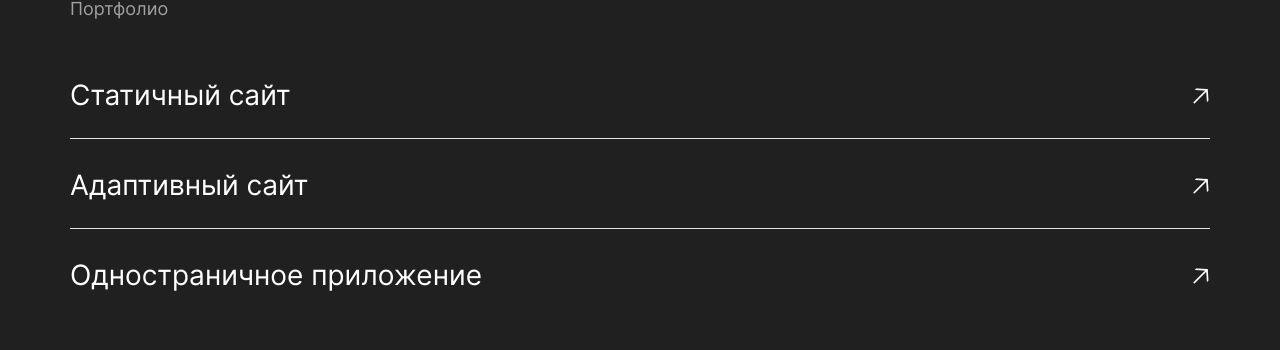
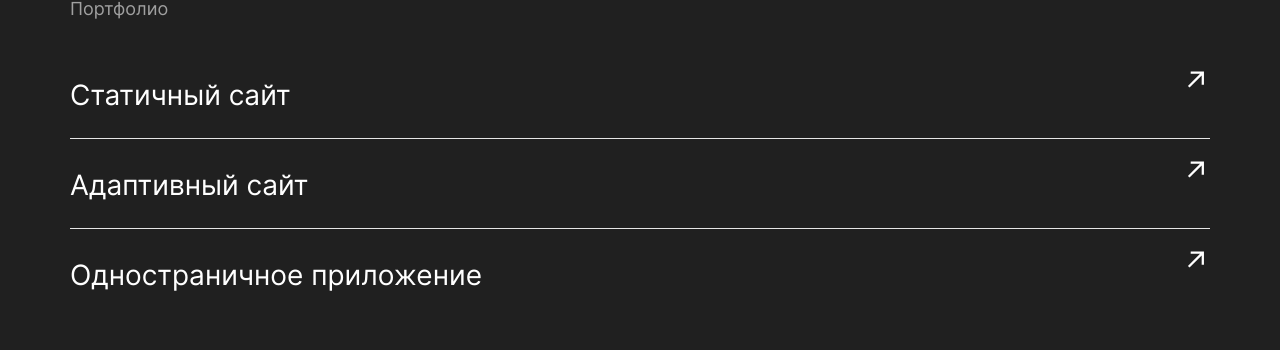
Before and after one commit to ElenaMaslovskaya/movies-explorer-frontend, a React (Create React App) app: page / in a window 1280 px wide. Shown: the part 2473-2823 px from the top of the page. Built offline with nearby package versions, Linux system fonts and the light colour scheme.

Commit message:
исправление ошибок после 1 ревью

```diff
--- a/public/index.html
+++ b/public/index.html
@@ -1,5 +1,5 @@
 <!DOCTYPE html>
-<html lang="en">
+<html lang="ru">
   <head>
     <meta charset="utf-8" />
     <meta name="viewport" content="width=device-width, initial-scale=1" />
--- a/src/components/Login/Login.js
+++ b/src/components/Login/Login.js
@@ -39,6 +39,7 @@ export default function Login() {
                   name='login-password'
                   placeholder='Password'
                   autoComplete='off'
+                  minLength='8'
                   required
                />
                <span className='form-login__error'></span>
--- a/src/components/Portfolio/Portfolio.css
+++ b/src/components/Portfolio/Portfolio.css
@@ -45,6 +45,11 @@
    transition: 0.4s;
 }
 
+.portfolio__arrow-icon {
+   width: 12px;
+   height: 18px;
+}
+
 @media screen and (min-width: 768px) {
    .portfolio {
       padding: 0px 50px;
@@ -62,6 +67,11 @@
       line-height: 50px;
       letter-spacing: -0.04em;
    }
+
+   .portfolio__arrow-icon {
+      width: 28px;
+      height: 18px;
+   }
 }
 
 @media screen and (min-width: 1280px) {
--- a/src/components/Portfolio/Portfolio.js
+++ b/src/components/Portfolio/Portfolio.js
@@ -1,4 +1,5 @@
 import './Portfolio.css';
+import arrow from '../../images/arrow.svg';
 
 export default function Portfolio() {
    return (
@@ -8,19 +9,19 @@ export default function Portfolio() {
             <li className='portfolio__site'>
                <a className='portfolio__link' target='_blank' rel='noreferrer' href='https://github.com/ElenaMaslovskaya/how-to-learn'>
                   Статичный сайт
-                  <span>&#129125;</span>
+                  <img className='portfolio__arrow-icon' alt='arrow' src={arrow} />
                </a>
             </li>
             <li className='portfolio__site'>
                <a className='portfolio__link' target='_blank' rel='noreferrer' href='https://github.com/ElenaMaslovskaya/russian-travel'>
                   Адаптивный сайт
-                  <span>&#129125;</span>
+                  <img className='portfolio__arrow-icon' alt='arrow' src={arrow} />
                </a>
             </li>
             <li className='portfolio__site'>
                <a className='portfolio__link' target='_blank' rel='noreferrer' href='https://github.com/ElenaMaslovskaya/react-mesto-api-full'>
                   Одностраничное приложение
-                  <span>&#129125;</span>
+                  <img className='portfolio__arrow-icon' alt='arrow' src={arrow} />
                </a>
             </li>
          </ul>
--- a/src/components/Profile/Profile.js
+++ b/src/components/Profile/Profile.js
@@ -22,6 +22,8 @@ export default function Profile() {
                      name='profile-name'
                      placeholder='Елена'
                      autoComplete='off'
+                     minLength='2'
+                     maxLength='30'
                      required
                   />
                </div>
--- a/src/components/Register/Register.js
+++ b/src/components/Register/Register.js
@@ -24,6 +24,8 @@ export default function Register() {
                   name='user-name'
                   placeholder='Name'
                   autoComplete='off'
+                  minLength='2'
+                  maxLength='30'
                   required
                />
                <span className='form-register__error'></span>
@@ -55,6 +57,7 @@ export default function Register() {
                   name='register-password'
                   placeholder='Password'
                   autoComplete='off'
+                  minLength='8'
                   required
                />
                <span className='form-register__error'></span>
--- a/src/components/SearchForm/SearchForm.css
+++ b/src/components/SearchForm/SearchForm.css
@@ -1,10 +1,12 @@
 .search-form {
+   padding: 0px 10px;
    display: block;
    background: #202020;
    margin: 0;
 }
 
 .search-form__container {
+   width: 100%;
    display: flex;
    flex-direction: column;
    border-bottom: 1px solid #424242;
@@ -101,7 +103,7 @@
 
 @media screen and (min-width: 768px) {
    .search-form {
-      padding: 77px 0px 107px;
+      padding: 77px 50px 107px;
       border-bottom: 1px solid #424242;
       display: flex;
       margin-bottom: 10px;
@@ -109,7 +111,6 @@
 
    .search-form__container {
       box-sizing: border-box;
-      width: 100%;
       display: flex;
       flex-direction: row;
       padding: 0;
@@ -120,7 +121,7 @@
 
    .search-form__form {
       width: 100%;
-      min-width: 500px;
+      min-width: 480px;
       margin: 0;
       display: flex;
       background: #222222;
@@ -129,7 +130,7 @@
    .search-form__input-icon {
       display: block;
       padding: 21px;
-      padding-left: 29px;
+      padding-left: 10px;
    }
 
    .search-form__input {
@@ -179,4 +180,9 @@
    .search-form__short_button {
       margin: 0px 14px 0px 30px;
    }
+
+   .search-form__input-icon {
+      padding:30px;
+      padding-right: 20px;
+   }
 }
```
Also changed, not shown: src/images/arrow.svg (added).
